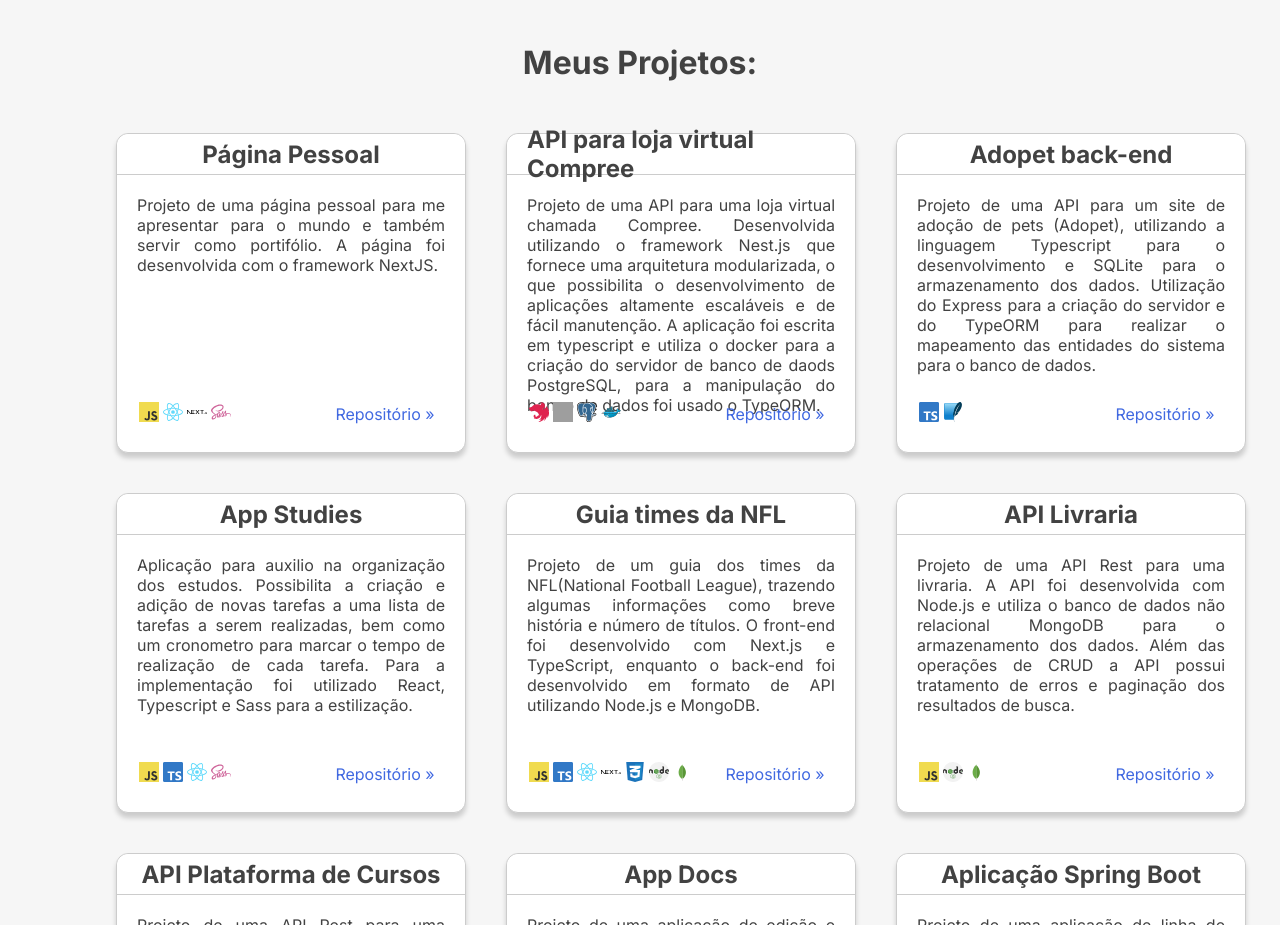
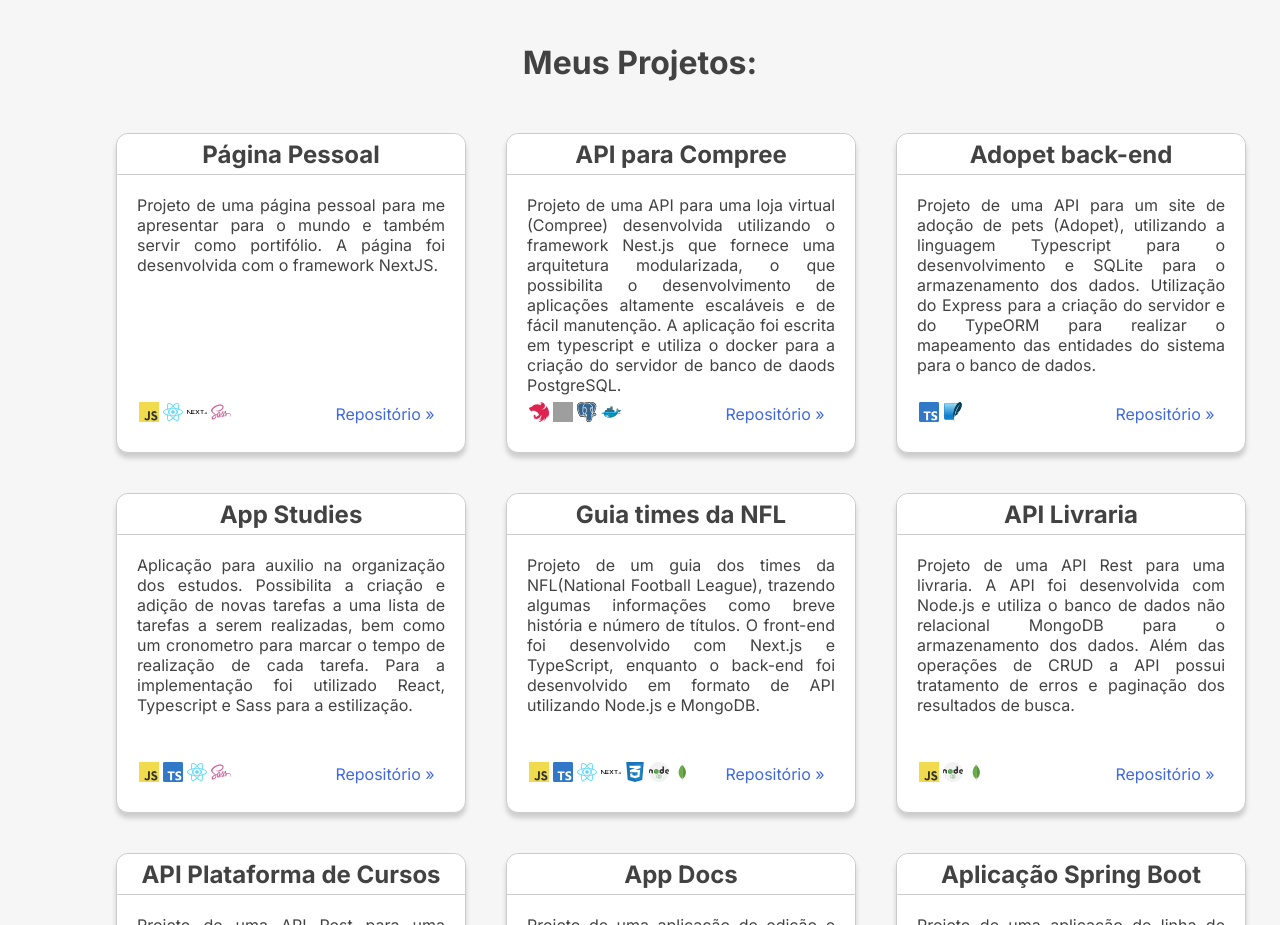
Before and after one commit to PabloStrapasson/PersonalPage, a Next.js app: page / in a window 1280 px wide. Shown: the part 780-1705 px from the top of the page. Built offline with nearby package versions, Linux system fonts and the light colour scheme; grey boxes are pictures that could not be loaded.

Commit message:
chore: :art: atualização de projetos

```diff
--- a/public/projects.ts
+++ b/public/projects.ts
@@ -7,8 +7,8 @@
             technologies: ["javascript", "react", "next", "sass"]
         },
         {
-            name: "API para loja virtual Compree",
-            description: "Projeto de uma API para uma loja virtual chamada Compree. Desenvolvida utilizando o framework Nest.js que fornece uma arquitetura modularizada, o que possibilita o desenvolvimento de aplicações altamente escaláveis e de fácil manutenção. A aplicação foi escrita em typescript e utiliza o docker para a criação do servidor de banco de daods PostgreSQL, para a manipulação do banco de dados foi usado o TypeORM.",
+            name: "API para Compree",
+            description: "Projeto de uma API para uma loja virtual (Compree) desenvolvida utilizando o framework Nest.js que fornece uma arquitetura modularizada, o que possibilita o desenvolvimento de aplicações altamente escaláveis e de fácil manutenção. A aplicação foi escrita em typescript e utiliza o docker para a criação do servidor de banco de daods PostgreSQL.",
             repository: "https://github.com/PabloStrapasson/API-Loja-with-NestJS.git",
             technologies: ["nestjs", "typescrpit", "postgresql", "docker"]
         },
```
